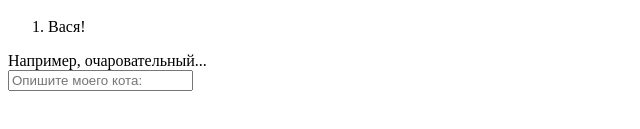
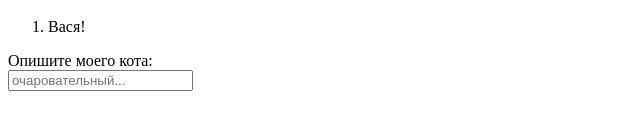
Before and after one commit to OlesyaGuyman/resume, a plain HTML site: page cat2.html in a window 1280 px wide. Shown: the part 403-532 px from the top of the page, without its empty margins (0-640 px from the left). Drawn offline with Linux system fonts and the light colour scheme.

Commit message:
Исправила ошибки

```diff
--- a/cat2.html
+++ b/cat2.html
@@ -18,19 +18,20 @@
       width="300px"
     />
     <br /><a href="https://vk.com/feed">ВК моего кота</a>
+
     <h4>Топ лучших котиков:</h4>
     <ol>
       <li>Вася!</li>
     </ol>
+
     <form>
-      <label for="cat">Например, очаровательный...</label><br />
-      <input
-        type="text"
-        ip="cat"
-        name="cat"
-        clas="cat"
-        placeholder="Опишите моего кота:"
-      /><br />
+      <div>
+      <label for="cat">Опишите моего кота:</label>
+      <br>
+      <input type="text" id="cat" name="cat" class="cat"
+      placeholder="очаровательный...">
+      </div>
     </form>
+
   </body>
 </html>
```
